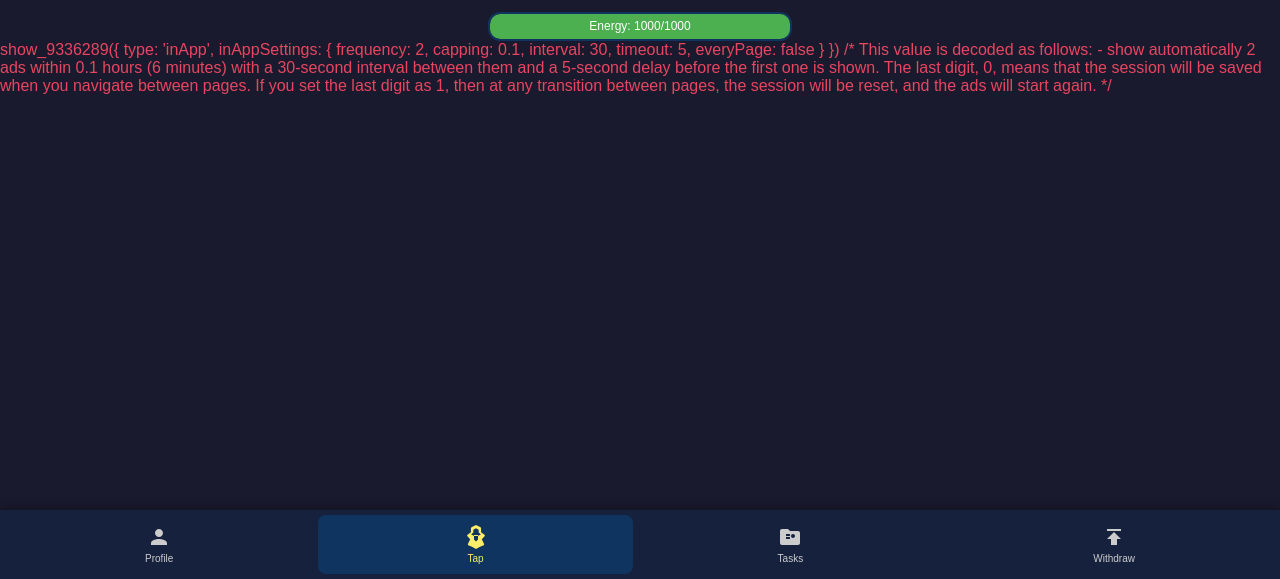
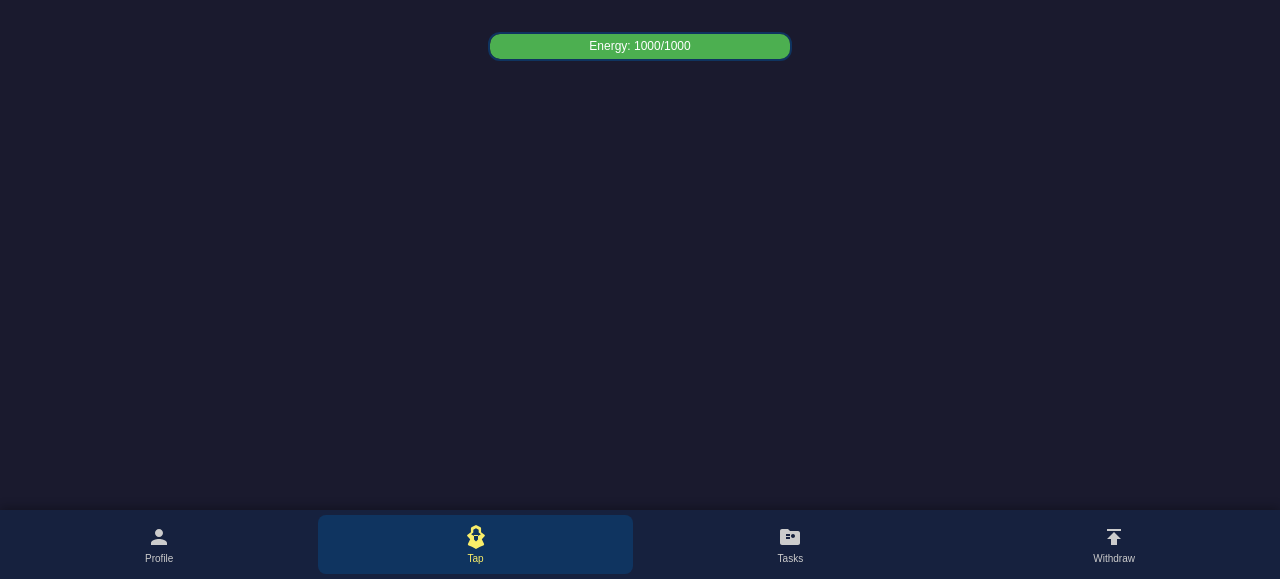
Before and after one commit to faisal9612/taptap, a plain HTML site: page index.html in a window 1280 px wide. Shown: the part 221-800 px from the top of the page. Drawn offline with Linux system fonts and the light colour scheme.

Commit message:
Update index.html

```diff
--- a/index.html
+++ b/index.html
@@ -5,7 +5,6 @@
     <meta name="viewport" content="width=device-width, initial-scale=1.0, user-scalable=no">
     <title>TapSwap WebApp</title>
     <script src="https://telegram.org/js/telegram-web-app.js"></script>
-    <script src='//solseewuthi.net/sdk.js' data-zone='9336289' data-sdk='show_9336289'></script>
     <style>
         :root {
             --primary-bg: #1a1a2e;
@@ -32,19 +31,6 @@
             height: 100vh;
             overflow: hidden;
         }
-
-
-
-    // Rewarded Popup
-
-show_9336289('pop').then(() => {
-    // user watch ad till the end or close it in interstitial format
-    // your code to reward user for rewarded format
-}).catch(e => {
-    // user get error during playing ad
-    // do nothing or whatever you want
-})
-
 
         .app-container {
             flex-grow: 1;
@@ -283,31 +269,6 @@ show_9336289('pop').then(() => {
                 </div>
             </div>
         </div>
-
-
-   show_9336289({
-  type: 'inApp',
-  inAppSettings: {
-    frequency: 2,
-    capping: 0.1,
-    interval: 30,
-    timeout: 5,
-    everyPage: false
-  }
-})
-
-/*
-This value is decoded as follows:
-- show automatically 2 ads
-  within 0.1 hours (6 minutes)
-  with a 30-second interval between them
-  and a 5-second delay before the first one is shown.
-  The last digit, 0, means that the session will be saved when you navigate between pages.
-  If you set the last digit as 1, then at any transition between pages,
-  the session will be reset, and the ads will start again.
-*/
-
-
 
         <!-- Task Page -->
         <div id="task-page" class="page">
```
